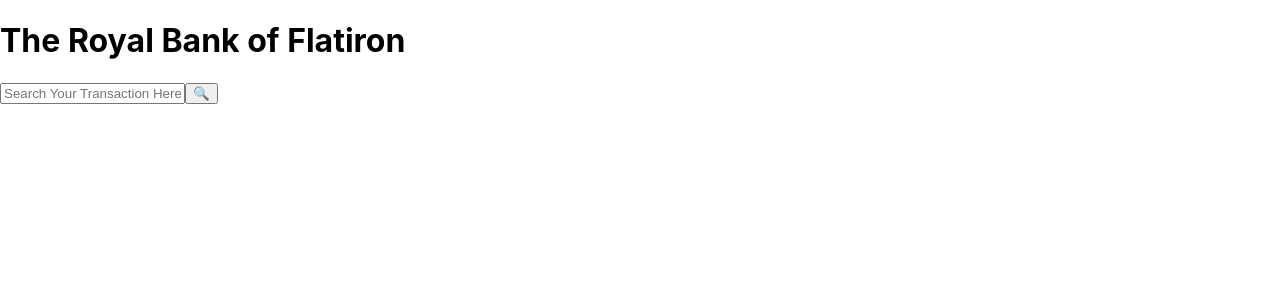
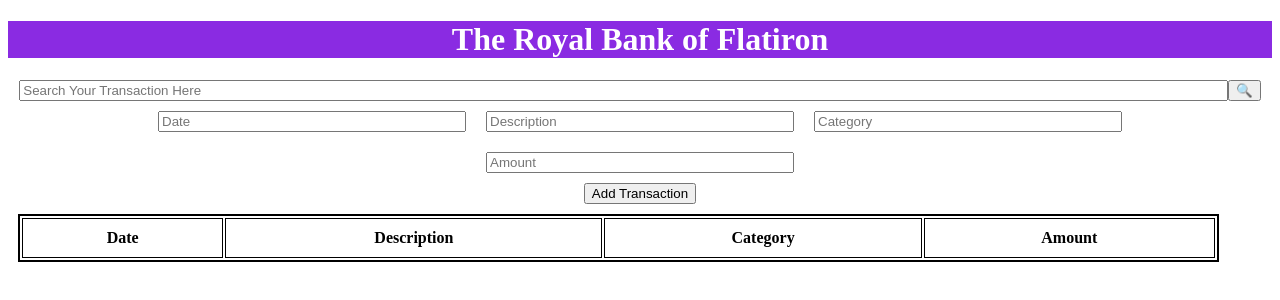
Before and after one commit to JeropLinet/Phase2-WK1-, a React (Create React App) app: page / in a window 1280 px wide. Shown: the top 300 px of the page. Built offline with nearby package versions, Linux system fonts and the light colour scheme.

Commit message:
creation of addtransaction and the table

```diff
--- a/src/App.js
+++ b/src/App.js
@@ -1,14 +1,34 @@
 import logo from './logo.svg';
 import './App.css';
+import './index.css'
 
 function App() {
     return(
-        <div>
-            <h1>The Royal Bank of Flatiron</h1>
+        <div className='App'>
+             <h1 className='header'>The Royal Bank of Flatiron</h1>
+
             <div className='search'>
               <input type='text' placeholder='Search Your Transaction Here'></input>
               <button>&#128269;</button>
             </div>
+
+            <div className='addTransaction'>
+              <input type='text' placeholder='Date'></input>
+              <input type='text' placeholder='Description'></input>
+              <input type='text' placeholder='Category'></input>
+              <input type='text' placeholder='Amount'></input>
+            </div>
+            <button className='addTransaction'>Add Transaction</button>
+
+            <table className='table'>
+                <thead>
+                    <th>Date</th>
+                    <th>Description</th>
+                    <th>Category</th>
+                    <th>Amount</th>
+                </thead>
+
+            </table>
         </div>
     )
 }
--- a/src/index.css
+++ b/src/index.css
@@ -1,13 +1,30 @@
-body {
-  margin: 0;
-  font-family: -apple-system, BlinkMacSystemFont, 'Segoe UI', 'Roboto', 'Oxygen',
-    'Ubuntu', 'Cantarell', 'Fira Sans', 'Droid Sans', 'Helvetica Neue',
-    sans-serif;
-  -webkit-font-smoothing: antialiased;
-  -moz-osx-font-smoothing: grayscale;
+.header{
+  background: blueviolet;
+  color: white;
+  text-align: center;
 }
 
-code {
-  font-family: source-code-pro, Menlo, Monaco, Consolas, 'Courier New',
-    monospace;
+.search input {
+  width: 95%;
+
 }
+
+.addTransaction input {
+ width: 300px;
+ margin: 10px;
+ margin-right: 10px;
+
+}
+.addTransaction{
+  align-items: center;
+}
+.table{
+  border: 2px solid black;
+  width:95%;
+  margin: 10px;
+}
+
+.table th{
+  border:1px solid black ;
+  padding: 10px;
+}
```
